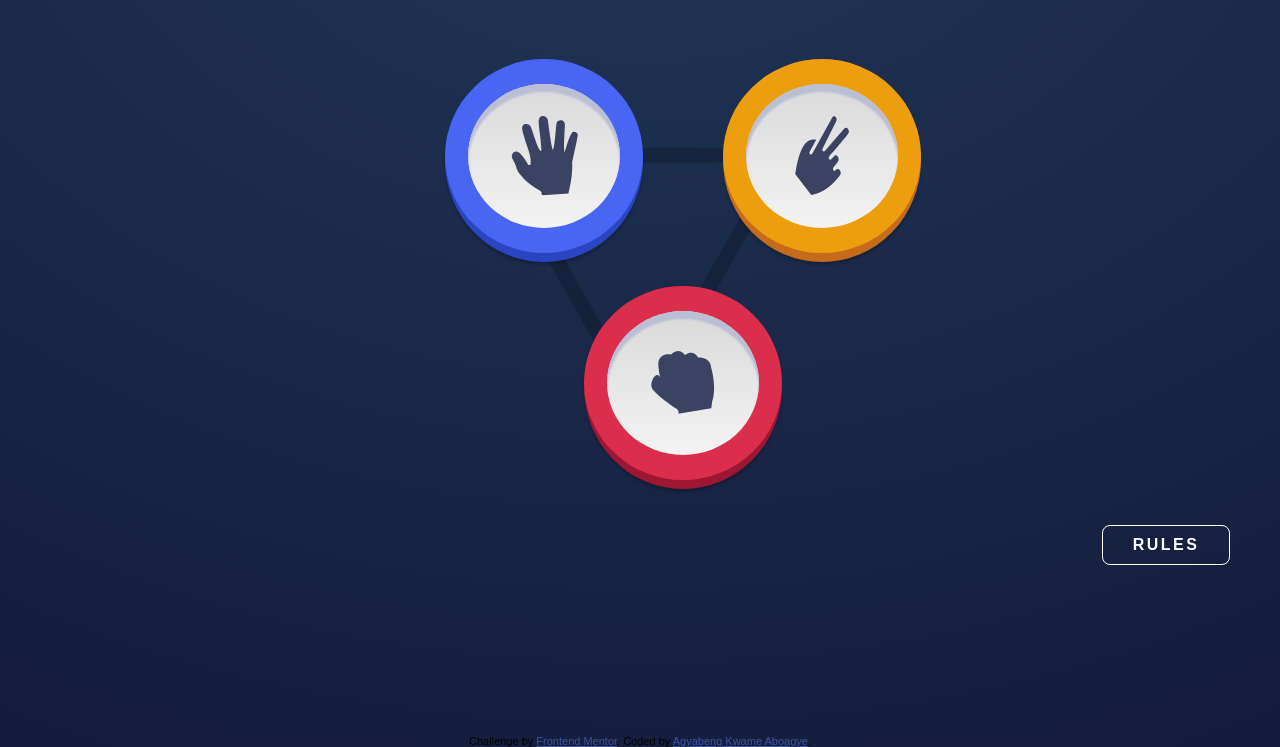
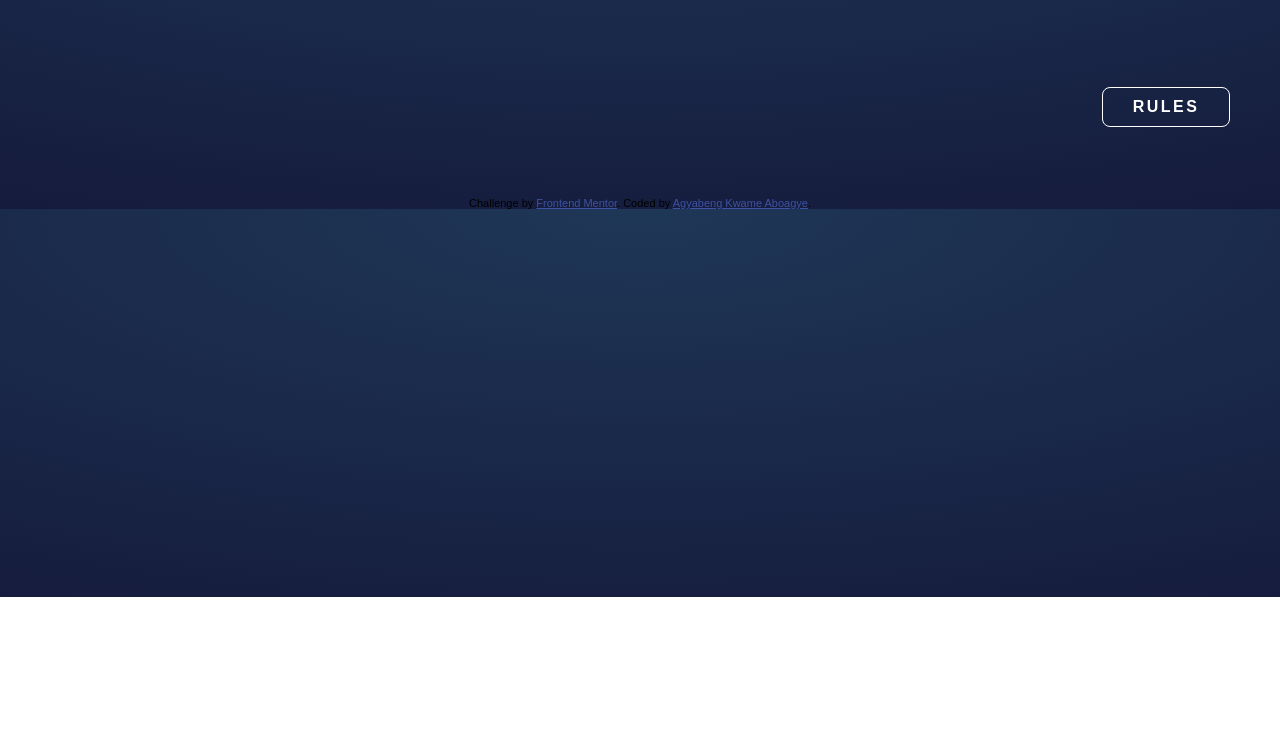
Before and after one commit to amt-kwame-agyabeng/rock-paper-scissors-master, a plain HTML site: page index.html in a window 1280 px wide. Both pictures are taken after a click on the element 544 px from the left and 359 px from the top of the page. Shown: the part 203-950 px from the top of the page. After the commit the page ends 800 px from the top, so only its background shows below. Drawn offline with Linux system fonts and the light colour scheme; a web font is replaced by a local one.

Commit message:
Initial files

```diff
--- a/app.js
+++ b/app.js
@@ -0,0 +1,9 @@
+const userPickChoice = (pick) => {
+   console.log(pick);
+
+   //hide current page
+   let choice = document.querySelector(".choice");
+   choice.style.display = "none";
+
+
+}
--- a/index.html
+++ b/index.html
@@ -10,7 +10,6 @@
 
 </head>
 <body>
-<main>
 <div class="wrapper">
 <div class="container">
 <img id="logo" src="/images/logo.svg" alt="game-logo" >
@@ -20,33 +19,33 @@
 </div>
 </div>
 </div>
-<div class="path">
-<img id="triangle" src="/images/bg-triangle.svg" alt="bg-triangle">
-</div>
+<div class="choice">
+<div class="path"><img id="triangle" src="/images/bg-triangle.svg" alt="bg-triangle"></div>
 <div class="master-paper">
 <div class="paper-oval">
 <div id="paper">
-  <img id="icon-paper" src="/images/icon-paper.svg" alt="Paper" >
+  <img id="icon-paper" src="/images/icon-paper.svg" alt="Paper"  onclick="userPickChoice('paper')">
 </div>
 </div>
 </div>
 <div class="master-scissors">
 <div class="scissors-oval">
 <div id="scissors">
-  <img id="icon-scissors" src="/images/icon-scissors.svg" alt="scissors" >
+  <img id="icon-scissors" src="/images/icon-scissors.svg" alt="scissors"  onclick="userPickChoice('scissors')">
 </div>
 </div>
 </div>
-
 <div class="master-rock">
   <div class="rock-oval">
   <div id="rock-one">
   <div id="rock">
-    <img id="icon-rock" src="/images/icon-rock.svg" alt="rock">
+    <img id="icon-rock" src="/images/icon-rock.svg" alt="rock" onclick="userPickChoice('rock')">
   </div>
   </div>
   </div>
   </div>
+</div>
+
 <div class="btn">
 <button class="rules">RULES</button>
 </div>
--- a/style.css
+++ b/style.css
@@ -3,6 +3,7 @@
     padding: 0;
     margin: 0;
     box-sizing: border-box;
+
 
 }
 
@@ -242,7 +243,7 @@ body{
 
 }
 .btn{
-    margin-top: 100px;
+    margin-top: 90px;
     margin-right: 50px;
     display: flex;
     justify-content: right;
@@ -254,7 +255,7 @@ body{
 .attribution {
     font-size: 11px;
     text-align: center;
-    margin-top: 170px;
+    margin-top: 70px;
 }
 
 
```
